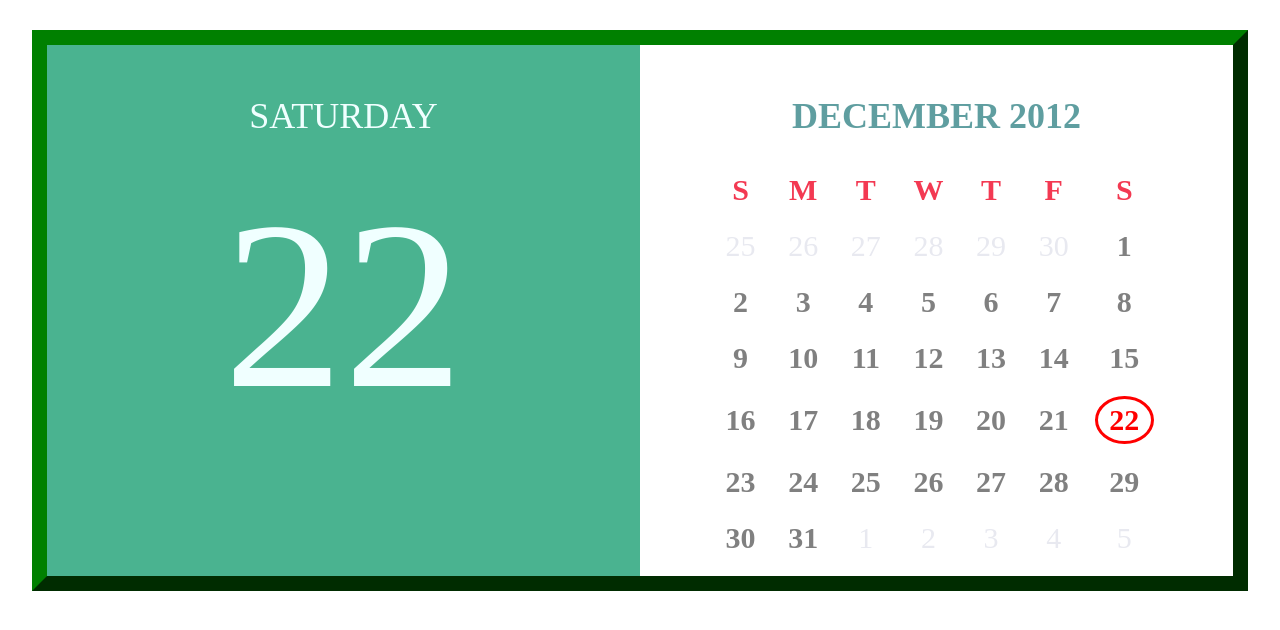
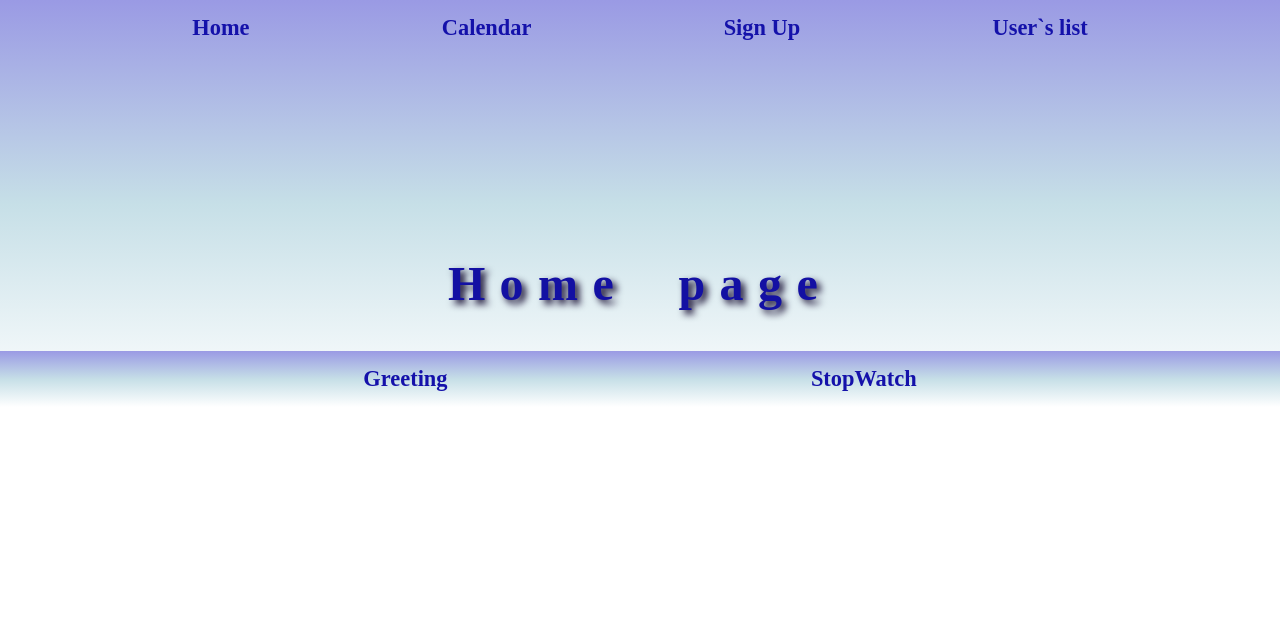
Before and after one commit to dmitriyPruss/reactAppStart, a React (Create React App) app: page /home in a window 1280 px wide. Shown: the top 630 px of the page. Built offline with nearby package versions, Linux system fonts and the light colour scheme.

Commit message:
15 commit

```diff
--- a/package.json
+++ b/package.json
@@ -13,6 +13,7 @@
     "prop-types": "^15.7.2",
     "react": "^17.0.2",
     "react-dom": "^17.0.2",
+    "react-router-dom": "^5.2.0",
     "react-scripts": "4.0.3",
     "web-vitals": "^1.1.2"
   },
--- a/src/App.js
+++ b/src/App.js
@@ -1,16 +1,96 @@
 import logo from './logo.svg';
 import './App.css';
 import React, { Component } from 'react';
-// import UsersListHW from './components/UsersListHW';
-// import SignUp  from './components/SignUp';
+import {
+  BrowserRouter as Router,
+  Route,
+  Switch,
+  Link,
+  useRouteMatch
+} from 'react-router-dom';
+
+import NotFound from './components/NotFound';
+import UsersListHW from './components/UsersListHW';
+import SignUp  from './components/SignUp';
 import Calendar from './components/Calendar';
+import Greeting from './components/Greeting';
+import StopWatch from './components/StopWatch';
+
+import styles from './Classes.module.css';
+
 
 function App() {
   return (
-    // <SignUp />
-    <Calendar />
-    // <UsersListHW />
+    <nav className={styles.selectMenu}>
+      <Router>
+        <ul className={styles.list}>
+          <li className={styles.listItem}>
+            <Link className={styles.link} to={'/home'}>Home</Link>
+          </li>
+          <li className={styles.listItem}>
+            <Link className={styles.link} to={'/calendar'}>Calendar</Link>
+          </li>
+          <li className={styles.listItem}>
+            <Link className={styles.link} to={'/signUp'}>Sign Up</Link>
+          </li>
+          <li className={styles.listItem}>
+            <Link className={styles.link} to={'/userslist'}>User`s list</Link>
+          </li>
+        </ul>
+        <Switch>
+          <Route path={'/home'}>
+            <Home />
+          </Route>
+          <Route path={'/calendar'}>
+            <Calendar />
+          </Route>
+          <Route path={'/signUp'}>
+            <SignUp />
+          </Route>
+          <Route path={'/userslist'}>
+            <UsersListHW />
+          </Route>
+          <Route path={`*`} component={NotFound} />
+        </Switch>
+      </Router>
+    </nav>
   );
 };
 
+
+function Home() {
+
+  const { path, url } = useRouteMatch();
+
+  return (
+    <div>
+      <PageHeader />
+      <nav className={styles.selectMenu}>
+        <ul className={styles.list}>
+          <li className={styles.listItem}>
+            <Link className={styles.link} to={`${url}/greeting`}>Greeting</Link>
+          </li>
+          <li className={styles.listItem}>
+            <Link className={styles.link} to={`${url}/stopwatch`}>StopWatch</Link>
+          </li>
+        </ul>
+        <Switch>
+          <Route path={`${path}/greeting`}>
+            <Greeting name={'Test'} />
+          </Route>
+          <Route path={`${path}/stopwatch`}>
+            <StopWatch />
+          </Route>
+        </Switch>
+      </nav>
+    </div>
+  )
+}
+
+function PageHeader() {
+  return (
+    <h1 className={styles.home}>Home page</h1>
+  )
+}
+
 export default App;
--- /dev/null
+++ b/src/Classes.module.css
@@ -0,0 +1,55 @@
+.selectMenu {
+  width: 100%;
+  background: linear-gradient(rgb(154, 154, 228), rgb(198, 223, 231), white);
+  min-width: 400px;
+}
+
+.list {
+  margin-top: 0;
+  padding: 0;
+  list-style-type: none;
+  width: 100%;
+  display: flex;
+  justify-content: space-evenly;
+  align-items: center;
+  flex-wrap: wrap;
+}
+
+.listItem {
+  display: flex;
+  flex-direction: column;
+  align-items: center;
+  padding: 15px 0;
+}
+
+.link {
+  text-decoration: none;
+  font-size: 1.4em;
+  font-weight: bold;
+  color: #1411aa;
+}
+
+.link:hover {
+  color: white;
+}
+
+.pageNotFound {
+  margin-top: 200px;
+  font-size: 2.5em;
+  word-spacing: 0.4em;
+  letter-spacing: 0.2em;
+  text-shadow: 3px 3px 6px rgb(46, 2, 2);
+  color: red;
+  text-align: center;
+}
+
+.home {
+  margin-top: 200px;
+  font-size: 3em;
+  font-weight: bold;
+  word-spacing: 0.5em;
+  letter-spacing: 0.3em;
+  text-shadow: 4px 4px 7px rgb(15, 5, 43);
+  color: rgb(19, 16, 163);
+  text-align: center;
+}
--- a/src/components/Calendar/Calendar.module.scss
+++ b/src/components/Calendar/Calendar.module.scss
@@ -39,6 +39,11 @@
 
     @media screen and (max-width:790px) {
         @include mediaInclude(100%, 5px);
+
+        .dayOfMonth {
+            margin-top: 3px;
+            font-size: $fontSize * 7;
+        }
     }
 }
 
--- /dev/null
+++ b/src/components/Greeting/Greeting.module.css
@@ -0,0 +1,3 @@
+.container {
+    border: 10px solid red;
+  }
--- /dev/null
+++ b/src/components/Greeting/index.jsx
@@ -0,0 +1,27 @@
+import React from 'react';
+import PropTypes from 'prop-types';
+
+import styles from './Greeting.module.css';
+
+// Принять пропс isGreeting
+function Greeting(props) {
+  const { name, isGreeting } = props;
+
+  return (
+    <div className={styles.container}>
+      {isGreeting ? 'Hello' : 'Goodbye'} {name}
+    </div>
+  );
+}
+
+Greeting.propTypes = {
+  name: PropTypes.string.isRequired,
+  isGreeting: PropTypes.bool,
+};
+
+Greeting.defaultProps = {
+  isGreeting: true,
+};
+
+export default Greeting;
+//rfce
--- /dev/null
+++ b/src/components/NotFound/index.jsx
@@ -0,0 +1,69 @@
+import React, { Component } from 'react';
+import styles from './../../Classes.module.css';
+
+
+class NotFound extends Component {
+
+    constructor(props) {
+        super(props)
+
+        this.state = {
+             str: ''
+        }
+    }
+
+    strRender = () => {
+
+        const errorStr = 'PAGE NOT FOUND!';
+        const timeout = 700;
+        let renderingStr = '';
+        let i = 0;
+
+        const strPromise = new Promise( (resolve, reject) => {
+
+            setTimeout( () => {
+                renderingStr += errorStr.split(' ')[i];
+                this.setState({ str: renderingStr });
+                i++;
+                resolve(true);
+            }, timeout);
+        });
+
+        strPromise.then( result => {
+
+            return new Promise( (resolve, reject) => {
+                setTimeout( () => {
+                    renderingStr += ` ${errorStr.split(' ')[i]}`;
+                    this.setState({ str: renderingStr });
+                    i++;
+                    resolve(true);
+                }, timeout);
+            } )
+        }).then( result => {
+
+            return new Promise( (resolve, reject) => {
+                setTimeout( () => {
+                    renderingStr += ` ${errorStr.split(' ')[i]}`;
+                    this.setState({ str: renderingStr });
+                }, timeout);
+            } )
+        })
+    }
+
+    componentDidMount() {
+        this.strRender();
+    }
+
+    render() {
+        const { str } = this.state;
+        const { history } = this.props;
+
+        setTimeout( () => history.push('/home'), 3000 );
+
+        return (
+            <div className={styles.pageNotFound}>{str}</div>
+        )
+    }
+}
+
+export default NotFound;
--- /dev/null
+++ b/src/components/StopWatch/StopWatch.module.css
@@ -0,0 +1,14 @@
+.container {
+    display: flex;
+    flex-direction: column;
+    margin: 0 auto;
+    max-width: 500px;
+    width: 100%;
+    min-width: 300px;
+    border: 5px solid black;
+  }
+
+  .time {
+    font-size: 5em;
+    text-align: center;
+  }
--- /dev/null
+++ b/src/components/StopWatch/index.jsx
@@ -0,0 +1,67 @@
+import React, { Component } from 'react';
+import styles from './StopWatch.module.css';
+
+class Stopwatch extends Component {
+  constructor(props) {
+    super(props);
+
+    this.state = {
+      time: new Date(0, 0, 0, 0, 0, 0, 0),
+      isRunning: false,
+    };
+    this.timerId = null;
+  }
+
+  tick = () => {
+    this.setState((state, props) => {
+      const newTime = new Date(state.time.getTime());
+      newTime.setSeconds(newTime.getSeconds() + 1);
+      return { time: newTime };
+    });
+  };
+
+  // After first render
+  componentDidMount() {
+    this.start();
+  }
+
+  componentDidUpdate(prevProps, prevState) {}
+
+  componentWillUnmount() {
+    this.stop();
+  }
+
+  start = () => {
+    if (!this.timerId) {
+      this.timerId = setInterval(this.tick, 1000);
+      this.setState({ isRunning: true });
+    }
+  };
+  stop = () => {
+    clearInterval(this.timerId);
+    this.timerId = null;
+    this.setState({ isRunning: false });
+  };
+  reset = () => {
+    this.setState({ time: new Date(0, 0, 0, 0, 0, 0, 0) });
+  };
+
+  render() {
+    const { time, isRunning } = this.state;
+
+    return (
+      <article className={styles.container}>
+        <div className={styles.time}>{time.toLocaleTimeString('en-GB')}</div>
+        <button disabled={isRunning} onClick={this.start}>
+          Start
+        </button>
+        <button disabled={!isRunning} onClick={this.stop}>
+          Stop
+        </button>
+        <button onClick={this.reset}>Reset</button>
+      </article>
+    );
+  }
+}
+
+export default Stopwatch;
--- a/src/components/UserListItemHW/UserListItemHW.module.css
+++ b/src/components/UserListItemHW/UserListItemHW.module.css
@@ -163,4 +163,10 @@
         position: relative;
         background: linear-gradient(lightblue,  white);
     }
+
+    .clickedElement {
+        background: linear-gradient(red, snow, white);
+        border: 3px outset rgb(233, 79, 79);
+        box-shadow: 5px 5px 5px rgb(90, 43, 43);
+    }
 }
```
Also changed, not shown: src/App.css (line endings or trailing spaces), 1 other file (tests, documents, lock files or other folders).
